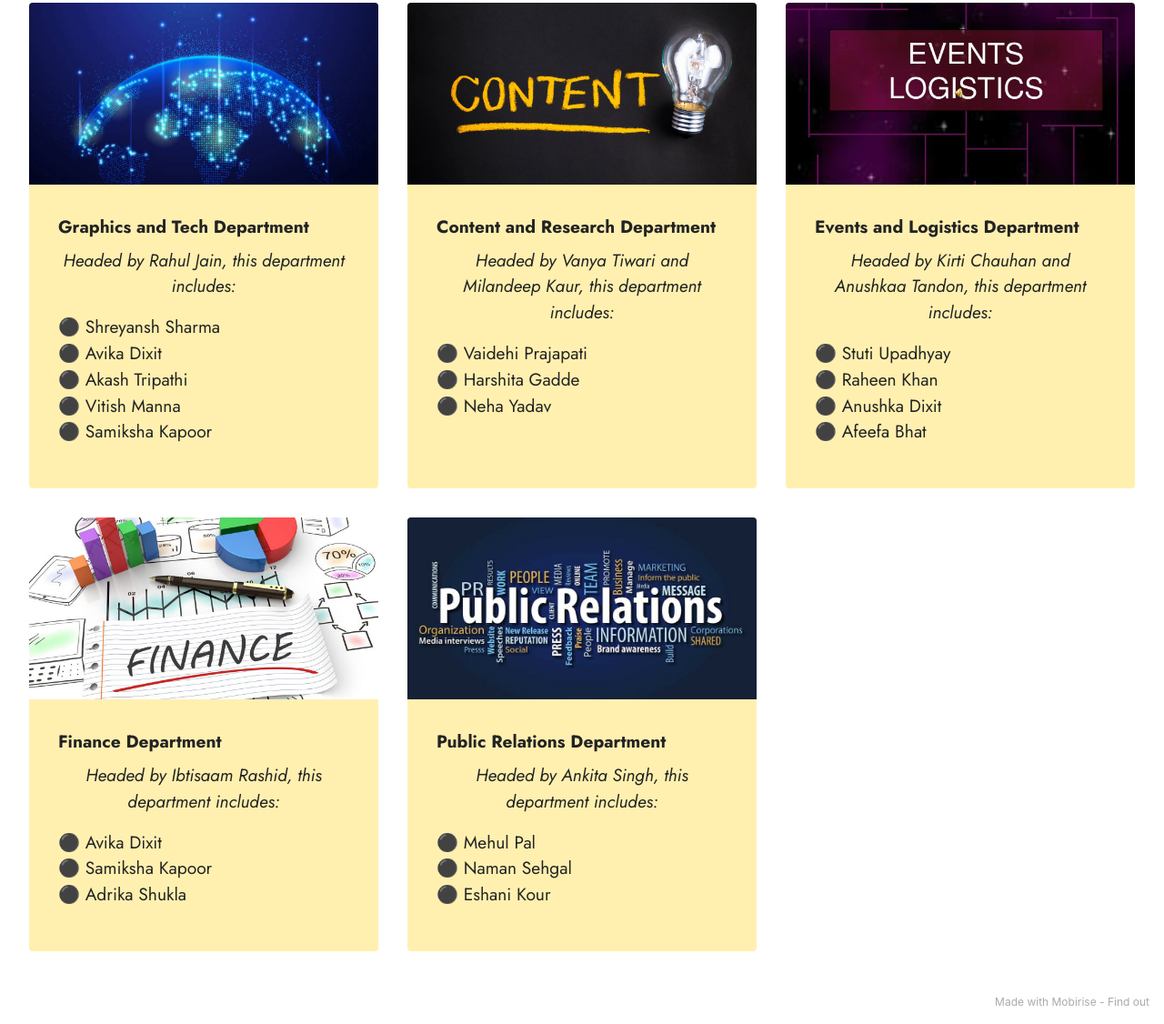
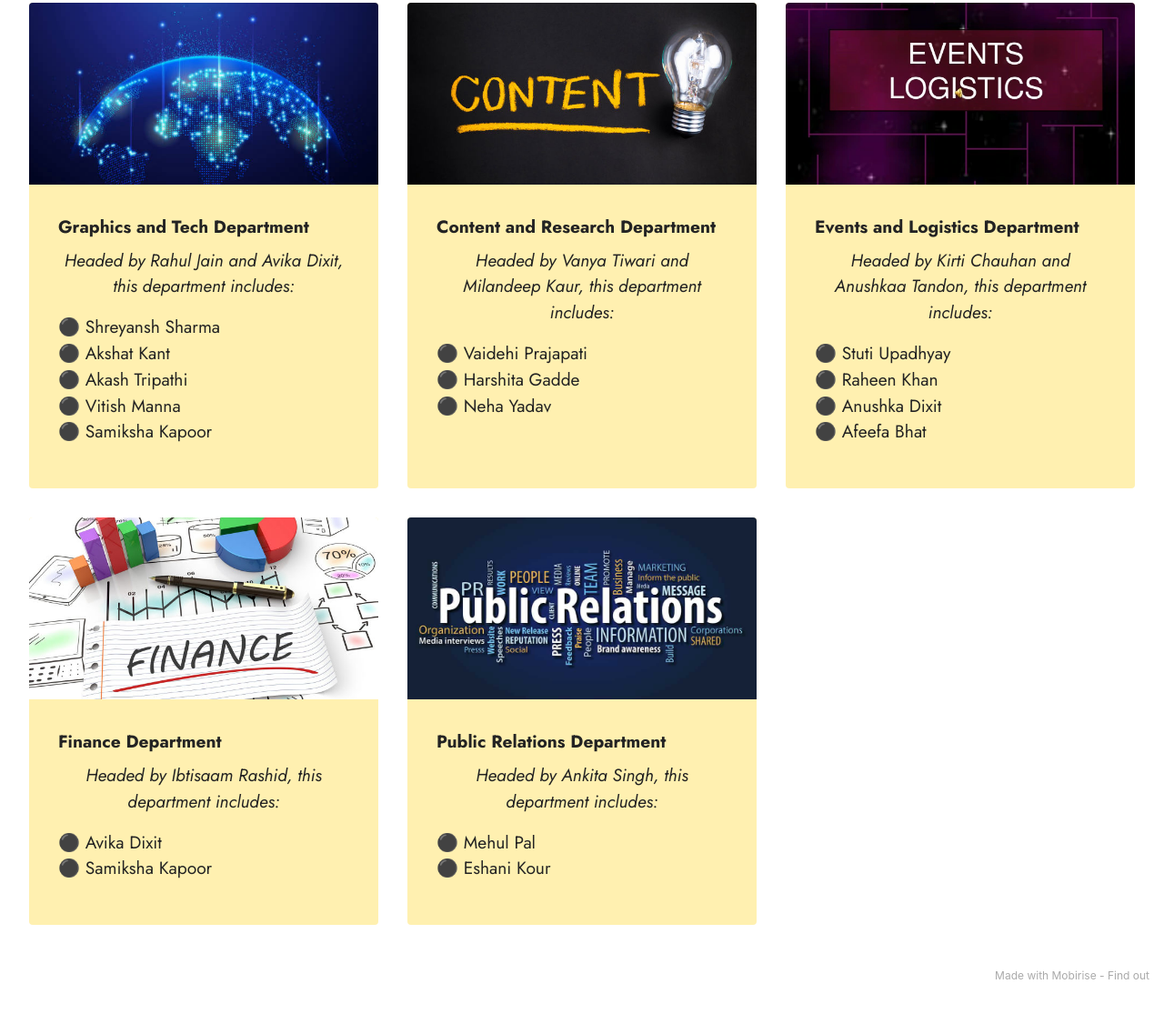
Before and after one commit to GirlUpAwaaz/girlup, a plain HTML site: page ourteam/index.html in a window 1280 px wide. Shown: the part 1852-2978 px from the top of the page at 91% size. After the commit the page ends 2949 px from the top, so only its background shows below. Drawn offline with Linux system fonts and the light colour scheme; files whose address does not match are found by name.

Commit message:
Update index.html

```diff
--- a/ourteam/index.html
+++ b/ourteam/index.html
@@ -220,8 +220,8 @@
                     <div class="item-content">
                         <h5 class="item-title mbr-fonts-style display-7">
                             <strong>Graphics and Tech Department</strong></h5>
-                        <h6 class="item-subtitle mbr-fonts-style mt-1 display-7"><em>Headed by Rahul Jain, this department includes:</em></h6>
-                        <p class="mbr-text mbr-fonts-style mt-3 display-7">⚫ Shreyansh Sharma<br>⚫ Avika Dixit<br>⚫ Akash Tripathi<br>⚫ Vitish Manna<br>⚫ Samiksha Kapoor<br></p>
+                        <h6 class="item-subtitle mbr-fonts-style mt-1 display-7"><em>Headed by Rahul Jain and Avika Dixit, this department includes:</em></h6>
+                        <p class="mbr-text mbr-fonts-style mt-3 display-7">⚫ Shreyansh Sharma<br>⚫ Akshat Kant<br>⚫ Akash Tripathi<br>⚫ Vitish Manna<br>⚫ Samiksha Kapoor<br></p>
                     </div>
 
                 </div>
@@ -263,7 +263,7 @@
                         <h5 class="item-title mbr-fonts-style display-7">
                             <strong>Finance Department</strong></h5>
                         <h6 class="item-subtitle mbr-fonts-style mt-1 display-7"><em>Headed by Ibtisaam Rashid, this department includes:</em></h6>
-                        <p class="mbr-text mbr-fonts-style mt-3 display-7">⚫ Avika Dixit<br>⚫ Samiksha Kapoor<br>⚫ Adrika Shukla<br></p>
+                        <p class="mbr-text mbr-fonts-style mt-3 display-7">⚫ Avika Dixit<br>⚫ Samiksha Kapoor<br></p>
                     </div>
 
                 </div>
@@ -276,7 +276,7 @@
                         <h5 class="item-title mbr-fonts-style display-7">
                             <strong>Public Relations Department</strong><strong><br></strong></h5>
                         <h6 class="item-subtitle mbr-fonts-style mt-1 display-7"><em>Headed by Ankita Singh, this department includes:</em></h6>
-                        <p class="mbr-text mbr-fonts-style mt-3 display-7">⚫ Mehul Pal<br>⚫ Naman Sehgal<br>⚫ Eshani Kour</p>
+                        <p class="mbr-text mbr-fonts-style mt-3 display-7">⚫ Mehul Pal<br>⚫ Eshani Kour</p>
                     </div>
 
                 </div>
```
